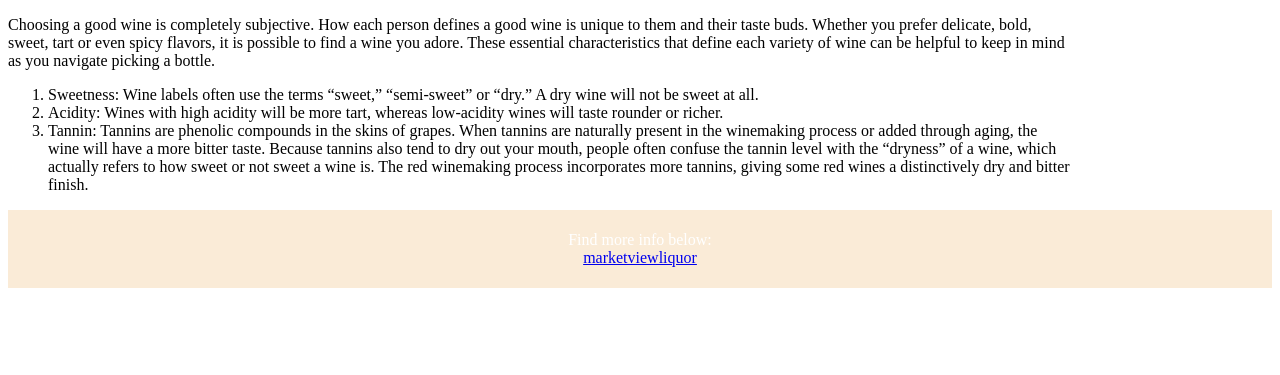
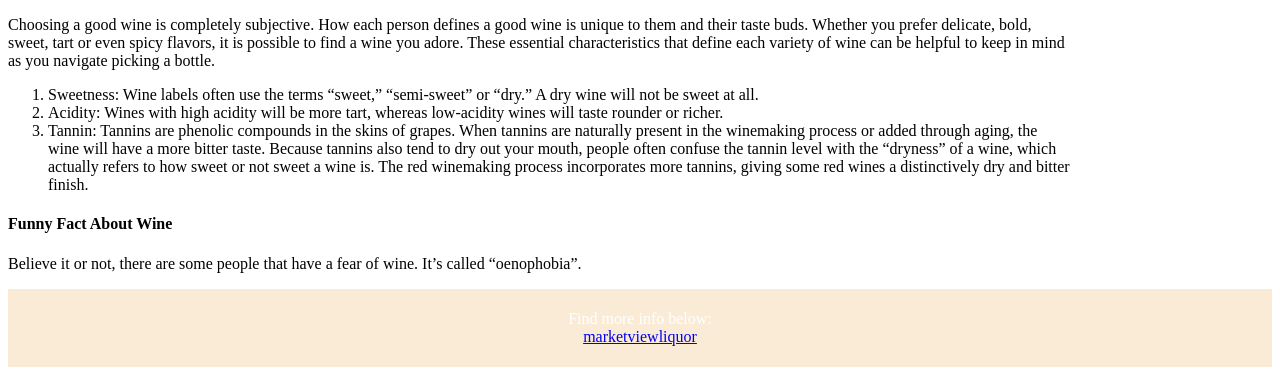
Before and after one commit to katerynakim/semantic, a plain HTML site: page index.html in a window 1280 px wide. Shown: the part 632-1007 px from the top of the page. Before the commit the page ends 928 px from the top, so only its background shows below. Drawn offline with Linux system fonts and the light colour scheme.

Commit message:
added aside

```diff
--- a/index.html
+++ b/index.html
@@ -78,6 +78,10 @@ position: relative;
     <li>Tannin: Tannins are phenolic compounds in the skins of grapes. When tannins are naturally present in the winemaking process or added through aging, the wine will have a more bitter taste. Because tannins also tend to dry out your mouth, people often confuse the tannin level with the “dryness” of a wine, which actually refers to how sweet or not sweet a wine is. The red winemaking process incorporates more tannins, giving some red wines a distinctively dry and bitter finish.</li>
   </ol>
 </article>
+<aside>
+  <h4>Funny Fact About Wine</h4>
+  <p>Believe it or not, there are some people that have a fear of wine. It’s called “oenophobia”.</p>
+  </aside>
 
 
 
```
